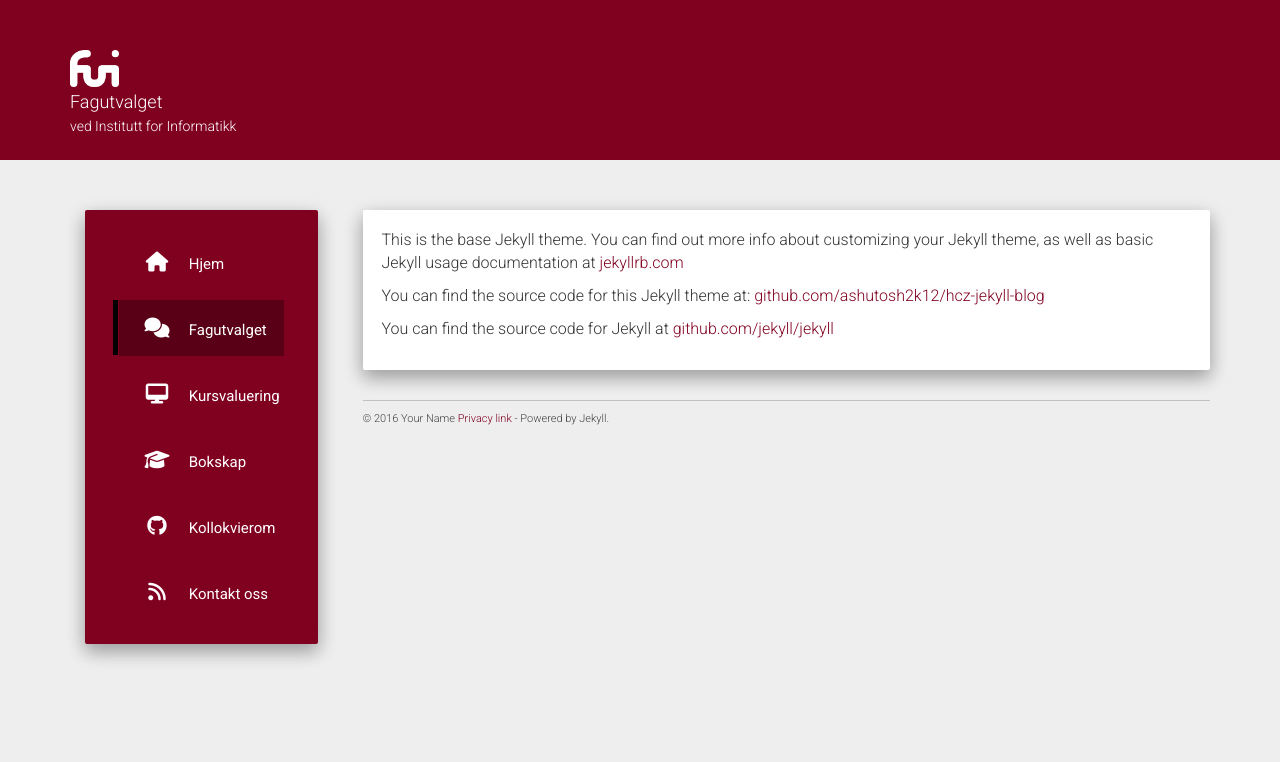
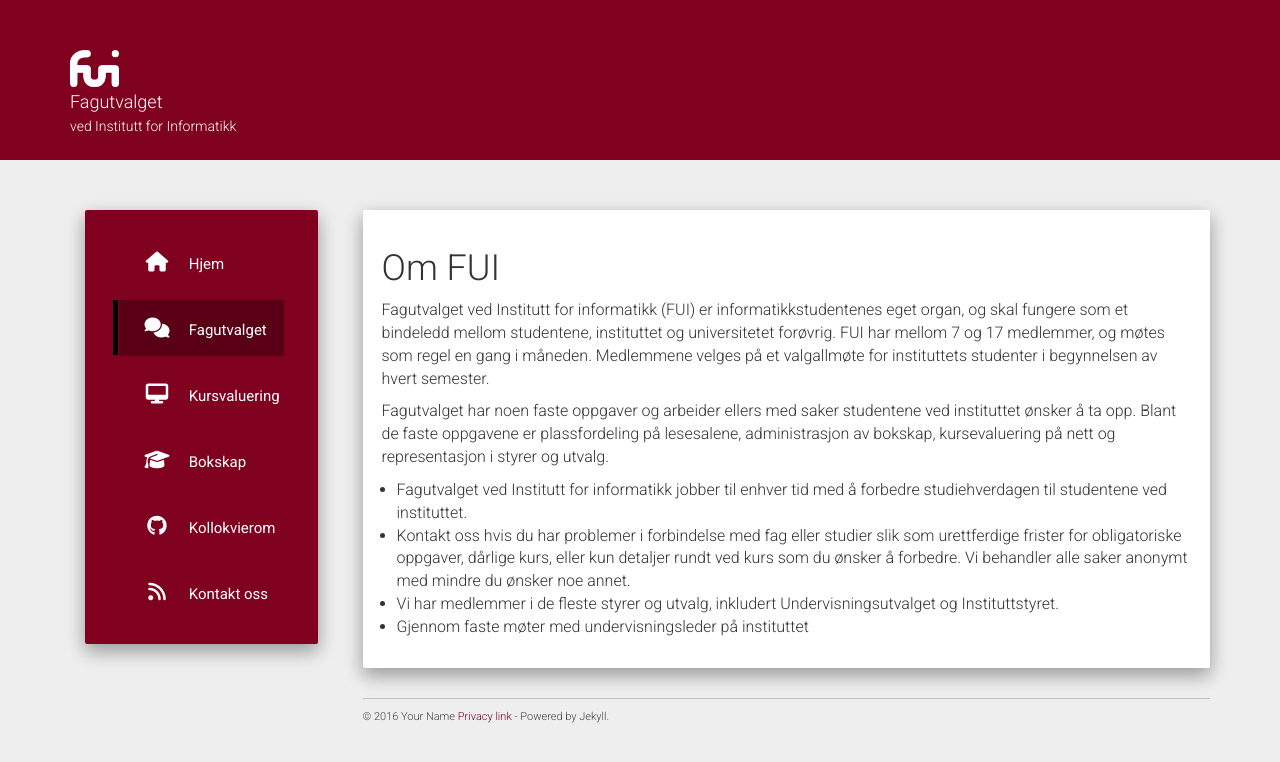
Before and after one commit to fui/fui.github.io, a Jekyll site: the page built from about.md, in a window 1280 px wide. Shown: the top 762 px of the page. Built offline with Jekyll 4.4.1, drawn with Linux system fonts in a browser that asks for light colours; nearby versions of some CDN libraries.

Commit message:
Lagt til beskrivelse av FUI

```diff
--- a/about.md
+++ b/about.md
@@ -1,11 +1,16 @@
 ---
 layout: page
-title: About
+title: Om FUI
 permalink: /about/
+modeline: " vim: set spl=nb: "
 ---
 
-This is the base Jekyll theme. You can find out more info about customizing your Jekyll theme, as well as basic Jekyll usage documentation at [jekyllrb.com](http://jekyllrb.com/)
+# Om FUI
+Fagutvalget  ved Institutt for informatikk (FUI) er informatikkstudentenes eget organ, og skal fungere som et bindeledd mellom studentene, instituttet og universitetet forøvrig. FUI har mellom 7 og 17 medlemmer, og møtes som regel en gang i måneden. Medlemmene velges på et valgallmøte for instituttets studenter i begynnelsen av hvert semester.
 
-You can find the source code for this Jekyll theme at: [github.com/ashutosh2k12/hcz-jekyll-blog](https://github.com/ashutosh2k12/hcz-jekyll-blog)
+Fagutvalget har noen faste oppgaver og arbeider ellers med saker studentene ved instituttet ønsker å ta opp. Blant de faste oppgavene er plassfordeling på lesesalene, administrasjon av bokskap, kursevaluering på nett og representasjon i styrer og utvalg.
 
-You can find the source code for Jekyll at [github.com/jekyll/jekyll](https://github.com/jekyll/jekyll)
+- Fagutvalget ved Institutt for informatikk jobber til enhver tid med å forbedre studiehverdagen til studentene ved instituttet.
+- Kontakt oss hvis du har problemer i forbindelse med fag eller studier slik som urettferdige frister for obligatoriske oppgaver, dårlige kurs, eller kun detaljer rundt ved kurs som du ønsker å forbedre. Vi behandler alle saker anonymt med mindre du ønsker noe annet.
+- Vi har medlemmer i de fleste styrer og utvalg, inkludert Undervisningsutvalget og Instituttstyret.
+- Gjennom faste møter med undervisningsleder på instituttet
```
